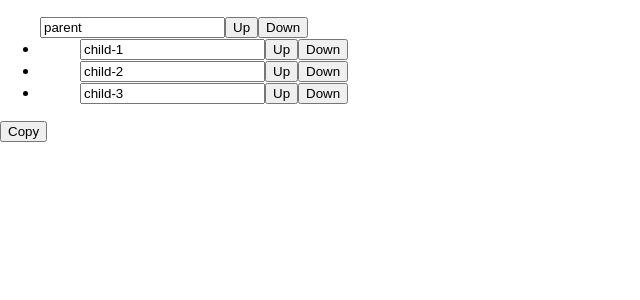
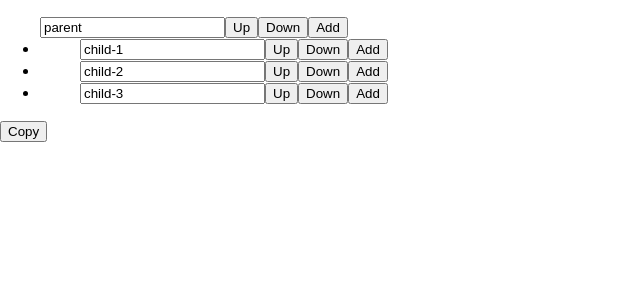
Before and after one commit to yszk0123/outline, a React (Create React App) app: page / in a window 1280 px wide. Shown: the top 300 px of the page, without its empty margins (0-640 px from the left). Built offline with nearby package versions, Linux system fonts and the light colour scheme.

Commit message:
feat: implement "add"

```diff
--- a/src/components/App.tsx
+++ b/src/components/App.tsx
@@ -18,6 +18,14 @@ function generateId(): string {
   return `${Math.random() * 1000 * 1000 + Date.now()}`;
 }
 
+function createTree(text: string, children?: Tree[]): Tree {
+  return {
+    id: generateId(),
+    text,
+    children,
+  };
+}
+
 const initialData: Data = {
   version: VERSION,
   tree: {
@@ -36,9 +44,16 @@ interface TreeViewProps {
   onChange: (tree: Tree, text: string) => void;
   onMoveUp: (tree: Tree) => void;
   onMoveDown: (tree: Tree) => void;
+  onAdd: (tree: Tree) => void;
 }
 
-function TreeView({ tree, onChange, onMoveUp, onMoveDown }: TreeViewProps) {
+function TreeView({
+  tree,
+  onChange,
+  onMoveUp,
+  onMoveDown,
+  onAdd,
+}: TreeViewProps) {
   const handleChange = useCallback(
     (event: React.ChangeEvent<HTMLInputElement>) => {
       const text = event.currentTarget.value;
@@ -58,12 +73,19 @@ function TreeView({ tree, onChange, onMoveUp, onMoveDown }: TreeViewProps) {
     },
     [tree, onMoveDown],
   );
+  const handleAdd = useCallback(
+    (_event: React.MouseEvent) => {
+      onAdd(tree);
+    },
+    [tree, onAdd],
+  );
 
   return (
     <ul>
       <input type="text" value={tree.text} onChange={handleChange} />
       <button onClick={handleMoveUp}>Up</button>
       <button onClick={handleMoveDown}>Down</button>
+      <button onClick={handleAdd}>Add</button>
       {(tree.children || []).map((child, i) => {
         return (
           <li key={i}>
@@ -72,6 +94,7 @@ function TreeView({ tree, onChange, onMoveUp, onMoveDown }: TreeViewProps) {
               onChange={onChange}
               onMoveUp={onMoveUp}
               onMoveDown={onMoveDown}
+              onAdd={onAdd}
             />
           </li>
         );
@@ -101,6 +124,7 @@ enum ActionType {
   TEXT_CHANGED = 'TEXT_CHANGED',
   MOVE_UP = 'MOVE_UP',
   MOVE_DOWN = 'MOVE_DOWN',
+  ADDED = 'ADDED',
 }
 
 type Action =
@@ -114,6 +138,10 @@ type Action =
     }
   | {
       type: ActionType.MOVE_DOWN;
+      payload: { id: string };
+    }
+  | {
+      type: ActionType.ADDED;
       payload: { id: string };
     };
 
@@ -179,6 +207,33 @@ function reducer(state: Data, action: Action): Data {
         });
         return;
       }
+      case ActionType.ADDED: {
+        const { id } = action.payload;
+        updateTree(data.tree, id, (tree, parent) => {
+          if (!parent) {
+            return;
+          }
+
+          const children = parent.children;
+          if (!children) {
+            return;
+          }
+
+          const index = children.findIndex(e => e.id === tree.id);
+          if (index < 0) {
+            return;
+          }
+
+          const newTree = createTree('');
+
+          parent.children = [
+            ...children.slice(0, index + 1),
+            newTree,
+            ...children.slice(index + 1),
+          ];
+        });
+        return;
+      }
     }
   });
 }
@@ -197,6 +252,9 @@ export function App() {
   const handleMoveDown = useCallback((tree: Tree) => {
     dispatch({ type: ActionType.MOVE_DOWN, payload: { id: tree.id } });
   }, []);
+  const handleAdd = useCallback((tree: Tree) => {
+    dispatch({ type: ActionType.ADDED, payload: { id: tree.id } });
+  }, []);
 
   return (
     <div>
@@ -205,6 +263,7 @@ export function App() {
         onChange={handleChange}
         onMoveUp={handleMoveUp}
         onMoveDown={handleMoveDown}
+        onAdd={handleAdd}
       />
       <button onClick={handleCopy}>Copy</button>
     </div>
```
